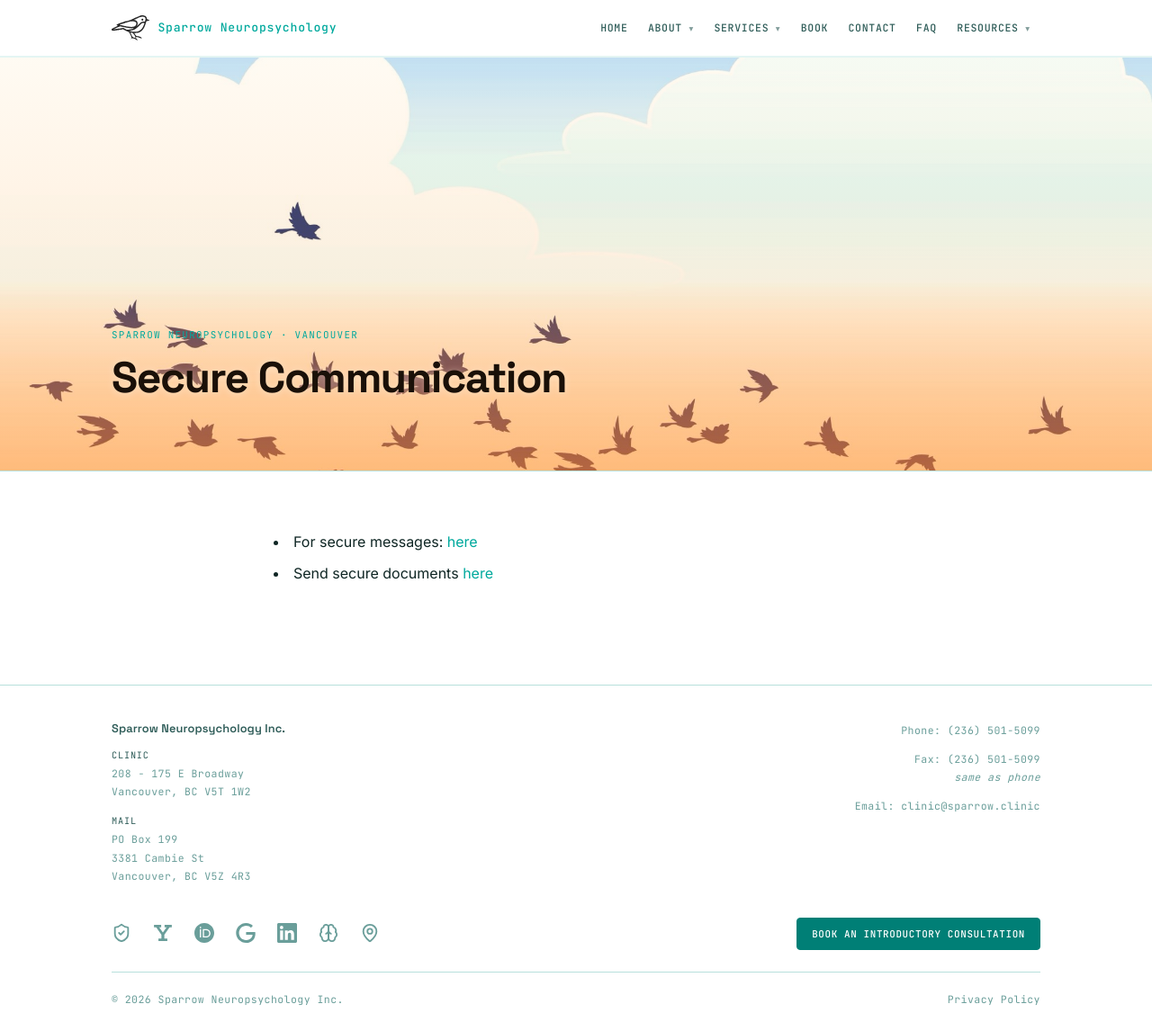
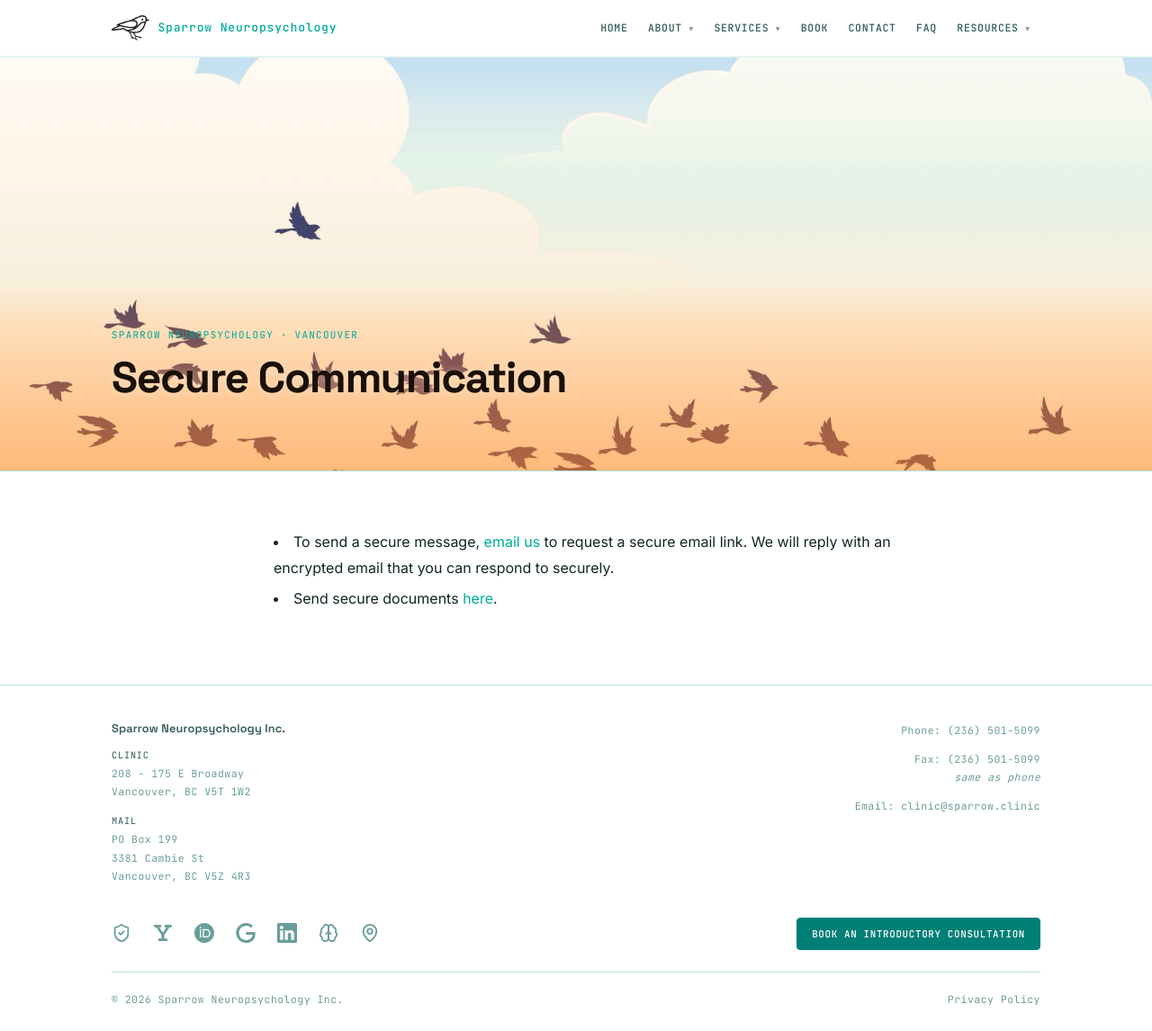
Before and after one commit to cfxb/sparrow-clinic, a Jekyll site: the page built from secure.md, in a window 1280 px wide and 1146 px high. Shown: the whole window at 90% size. Built offline with Jekyll 4.4.1, drawn with Linux system fonts in a browser that asks for light colours.

Commit message:
Secure page: request secure email link by email instead of Microsoft Forms
Co-Authored-By: Claude Opus 5.5 <noreply@anthropic.com>

```diff
--- a/secure.md
+++ b/secure.md
@@ -7,5 +7,5 @@ hero_image: /assets/images/hero-sky.jpg
 narrow: true
 ---
 
-- For secure messages: [here](https://forms.cloud.microsoft/r/JajxFSnegv)
-- Send secure documents [here](https://sparrowneuropsy-my.sharepoint.com/:f:/g/personal/christopher_benjamin_sparrow_clinic/IgAbIoo8hNvhRrL3K27UZFbaAf16kP5JtNGvC_OwLGTeKKo)
+- To send a secure message, [email us](mailto:christopher.benjamin@sparrow.clinic?subject=Please%20send%20me%20a%20secure%20link) to request a secure email link. We will reply with an encrypted email that you can respond to securely.
+- Send secure documents [here](https://sparrowneuropsy-my.sharepoint.com/:f:/g/personal/christopher_benjamin_sparrow_clinic/IgAbIoo8hNvhRrL3K27UZFbaAf16kP5JtNGvC_OwLGTeKKo).
```
Also changed, not shown: faq.md (+1 -1 lines).
